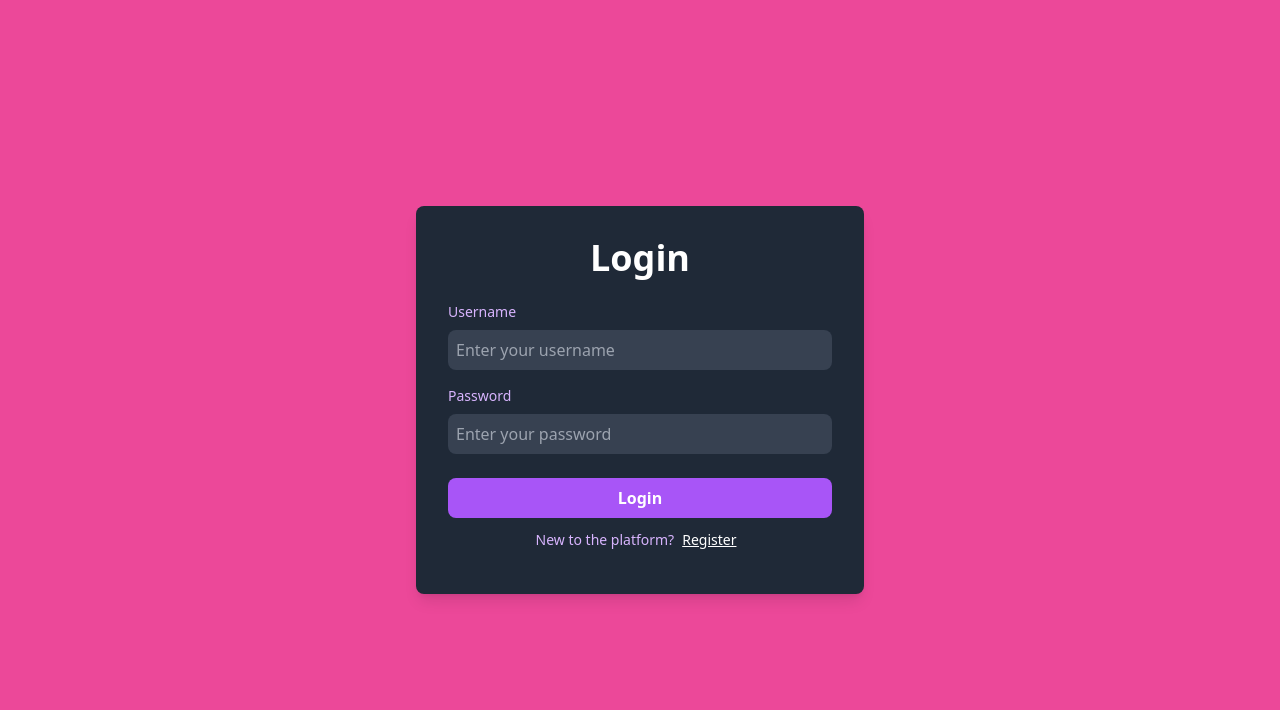
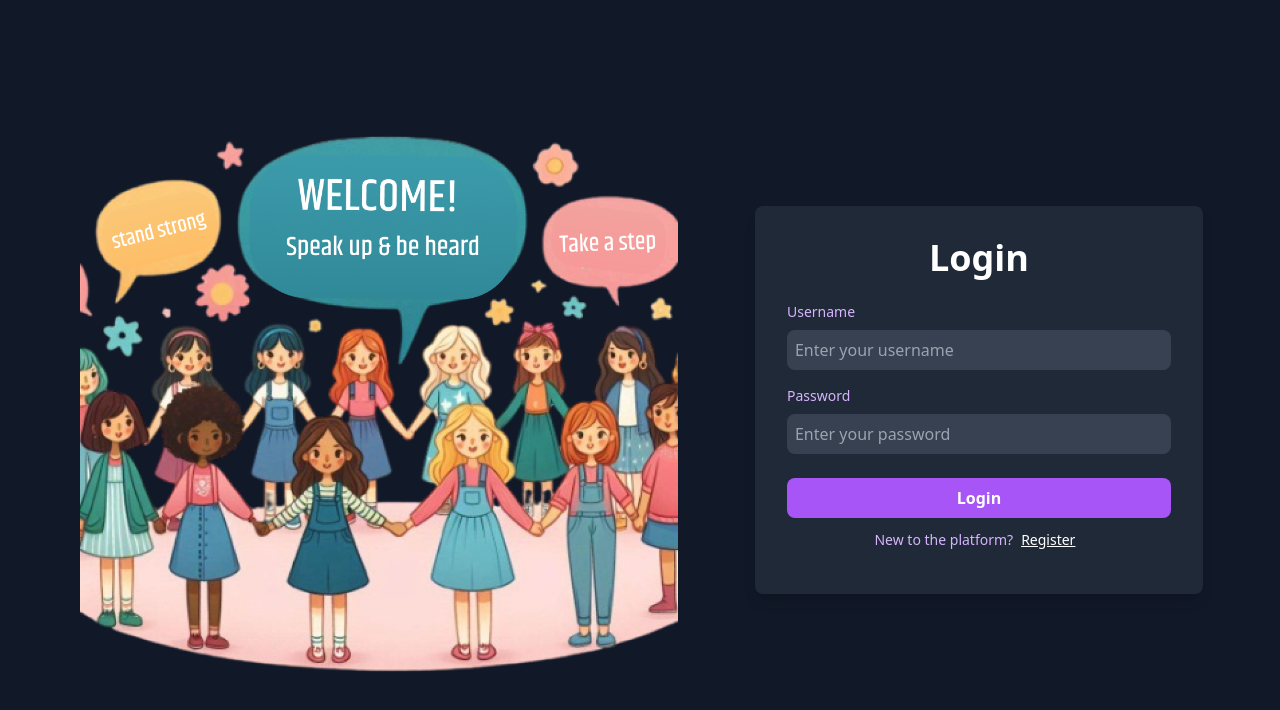
Before and after one commit to RiyaRaj28/Stree, a React (Vite) app in the folder client/: page /login in a window 1280 px wide. Shown: the top 710 px of the page. Built offline with nearby package versions, Linux system fonts and the light colour scheme; no server answers.

Commit message:
update: added aditi's updated login and register pages

```diff
--- a/client/src/App.jsx
+++ b/client/src/App.jsx
@@ -5,7 +5,7 @@ const Resources = React.lazy(() => import('./pages/Resources'));
 const Login = React.lazy(() => import('./pages/Login'));
 const Forum = React.lazy(() => import('./pages/Forum'));
 const Header = React.lazy(() => import('./components/Header'));
-const Register = React.lazy(() => import('./pages/Signup'));
+const Register = React.lazy(() => import('./pages/Register'));
 const Helpline = React.lazy(() => import('./pages/Helpline'));
 const AboutUs = React.lazy(() => import('./pages/AboutUs'));
 const NotFound = React.lazy(() => import('./pages/NotFound'));
@@ -41,8 +41,12 @@ function App() {
 
         <Routes>
           <Route path="/" element={<Home />} />
-          <Route path="/register" element={<RegisterForm />} />
-          <Route path="/login" element={<LoginForm />} />
+          {/* <Route path="/register" element={<RegisterForm />} /> */}
+          <Route path="/register" element={<Register />} />
+
+          {/* <Route path="/login" element={<LoginForm />} /> */}
+          <Route path="/login" element={<Login />} />
+
           <Route path="/logout" element={<Logout />} />
           <Route path="/resources" element={<Resources />} />
           <Route path="/helpline" element={<Helpline />} />
--- a/client/src/pages/Login.jsx
+++ b/client/src/pages/Login.jsx
@@ -1,9 +1,19 @@
 import LoginForm from "../components/auth/LoginForm";
 
-function Login(){
-    return (
-    <div className="flex flex-col items-center justify-center h-screen bg-pink-500 ">
-      <LoginForm className='w-full'/>
+function Login() {
+  return (
+    <div className="flex flex-col lg:flex-row h-full lg:h-screen bg-gray-900">
+      <div className="w-full lg:w-1/2 flex items-center justify-center relative overflow-hidden lg:ml-20">
+        <img
+          src="/welcomebackk.png"
+          alt="Welcome Again"
+          className="w-full h-auto object-cover"
+          style={{ imageRendering: 'crisp-edges' }}
+        />
+      </div>
+      <div className="w-full lg:w-1/2 flex items-center justify-center p-4 lg:p-8">
+        <LoginForm className="w-full max-w-md" />
+      </div>
     </div>
   );
 }
--- a/client/src/pages/Register.jsx
+++ b/client/src/pages/Register.jsx
@@ -1,9 +1,18 @@
 import RegisterForm from "../components/auth/RegisterForm";
 
-function Register(){
-    return (
-    <div className="flex flex-col items-center justify-center h-screen bg-pink-500 ">
-      <RegisterForm className='w-full'/>
+function Register() {
+  return (
+    <div className="flex flex-col md:flex-row gap-0 lg:gap-8 h-full lg:h-screen bg-gray-900">
+      <div className="w-full md:w-1/2 flex items-center justify-center relative overflow-hidden m-2">
+        <img
+          src="/welcomeimg.png"
+          alt="welcome"
+          className="w-full h-auto object-contain"
+        />
+      </div>
+      <div className="w-full md:w-1/2 flex items-center justify-center p-4 md:p-8">
+        <RegisterForm className="w-full max-w-md" />
+      </div>
     </div>
   );
 }
```
Also changed, not shown: client/public/welcomebackk.png (added), client/public/welcomeimg.png (added).
